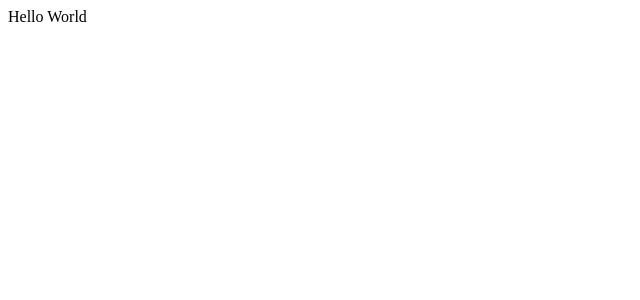
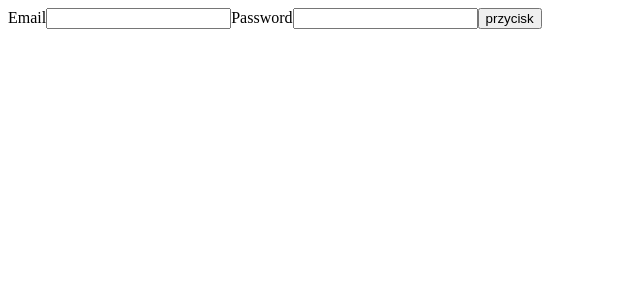
Before and after one commit to kubapadlo/fixit-fullstackTS, a React (Vite) app in the folder frontend/fixtIT-frontend/: page / in a window 1280 px wide. Shown: the top 300 px of the page, without its empty margins (0-640 px from the left). Built offline with nearby package versions, Linux system fonts and the light colour scheme.

Commit message:
polaczenie z backendem - prymitywne logowanie

```diff
--- a/frontend/fixtIT-frontend/package.json
+++ b/frontend/fixtIT-frontend/package.json
@@ -10,8 +10,10 @@
     "preview": "vite preview"
   },
   "dependencies": {
+    "axios": "^1.13.2",
     "react": "^19.2.0",
-    "react-dom": "^19.2.0"
+    "react-dom": "^19.2.0",
+    "react-router-dom": "^7.9.6"
   },
   "devDependencies": {
     "@eslint/js": "^9.39.1",
--- a/frontend/fixtIT-frontend/src/App.tsx
+++ /dev/null
@@ -1,5 +0,0 @@
-function App() {
-  return <>Hello World</>;
-}
-
-export default App;
--- a/frontend/fixtIT-frontend/src/main.tsx
+++ b/frontend/fixtIT-frontend/src/main.tsx
@@ -1,9 +1,13 @@
 import { StrictMode } from "react";
 import { createRoot } from "react-dom/client";
-import App from "./App.tsx";
+
+import { createBrowserRouter, RouterProvider } from "react-router-dom";
+import { LoginPage } from "./pages/loginpage.tsx";
+
+const router = createBrowserRouter([{ path: "/", element: <LoginPage /> }]);
 
 createRoot(document.getElementById("root")!).render(
   <StrictMode>
-    <App />
+    <RouterProvider router={router} />
   </StrictMode>
 );
--- /dev/null
+++ b/frontend/fixtIT-frontend/src/pages/loginpage.tsx
@@ -0,0 +1,36 @@
+import { login } from "../services/login";
+import { useState } from "react";
+
+export function LoginPage() {
+  const [email, setEmail] = useState("");
+  const [password, setPassword] = useState("");
+
+  const handleSubmit = (e: React.FormEvent) => {
+    e.preventDefault(); // konieczne w react - zapobiega przeladowaniu strony
+    login({ email, password });
+  };
+
+  return (
+    <>
+      <form onSubmit={handleSubmit}>
+        <label>Email</label>
+        <input
+          type="text"
+          name="email"
+          onChange={(e) => setEmail(e.target.value)} // pobranie wartosci z pola inputowego
+        />
+
+        <label>
+          Password
+          <input
+            type="password"
+            name="password"
+            onChange={(e) => setPassword(e.target.value)}
+          />
+        </label>
+
+        <button type="submit">przycisk</button>
+      </form>
+    </>
+  );
+}
--- /dev/null
+++ b/frontend/fixtIT-frontend/src/services/login.ts
@@ -0,0 +1,31 @@
+import {api} from '../utils/api'
+import { isAxiosError } from "axios";
+
+type User = {
+    id: string,
+    username: string,
+    role:string
+}
+
+interface logindata {
+    email: string,
+    password: string
+}
+
+interface loginresult{
+    accesstoken: string,
+    user: User
+}
+
+export async function login({email, password}:logindata) {
+    try {
+        const result = await api.post<loginresult>('api/auth/login', {email, password})
+        console.log(result.data)
+        return result.data;
+    } catch (error) {
+        if(isAxiosError(error)){
+            throw new Error(error.response?.data.message)
+        }
+        throw new Error("Unexpected error")
+    }
+}
--- /dev/null
+++ b/frontend/fixtIT-frontend/src/utils/api.ts
@@ -0,0 +1,6 @@
+import axios from 'axios'
+
+export const api = axios.create({
+  baseURL: "http://localhost:5000", // pamietamy o http
+  headers: { "Content-Type": "application/json" },
+});
```
Also changed, not shown: 1 other file (tests, documents, lock files or other folders).
